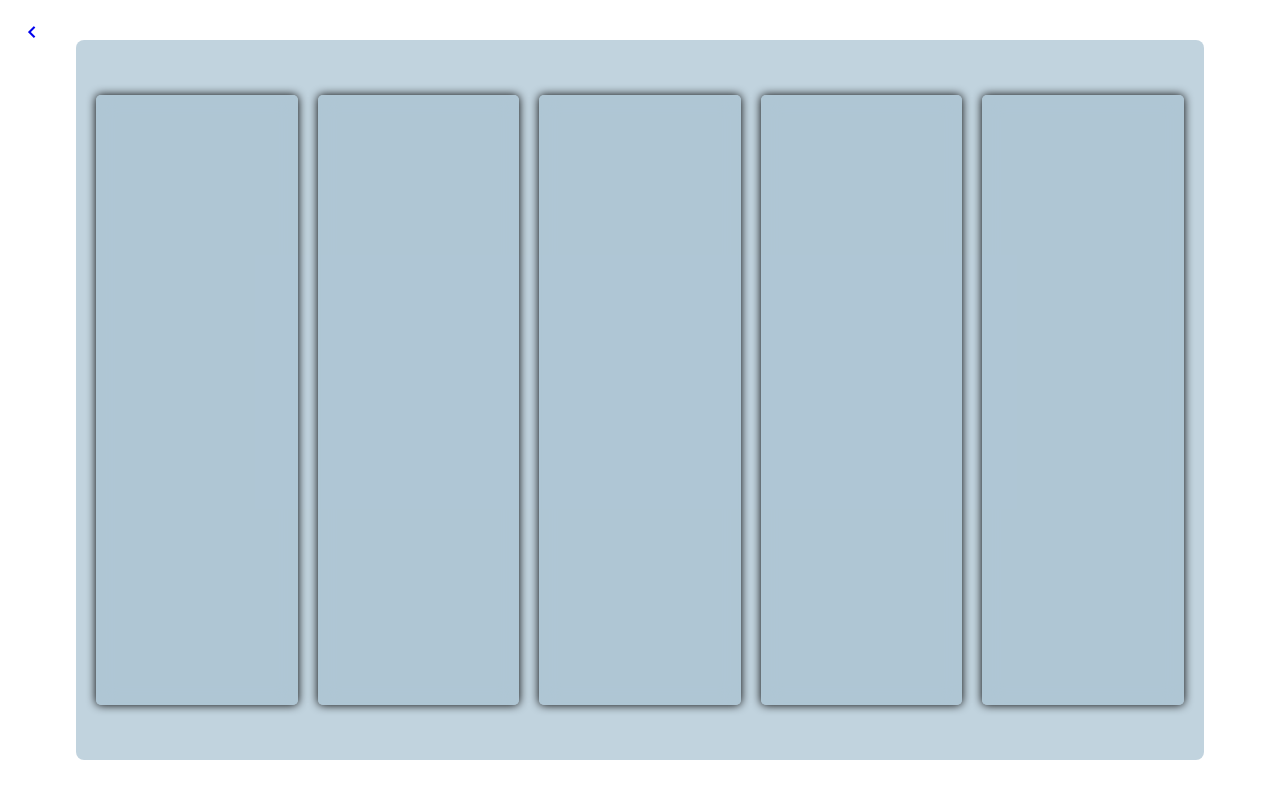
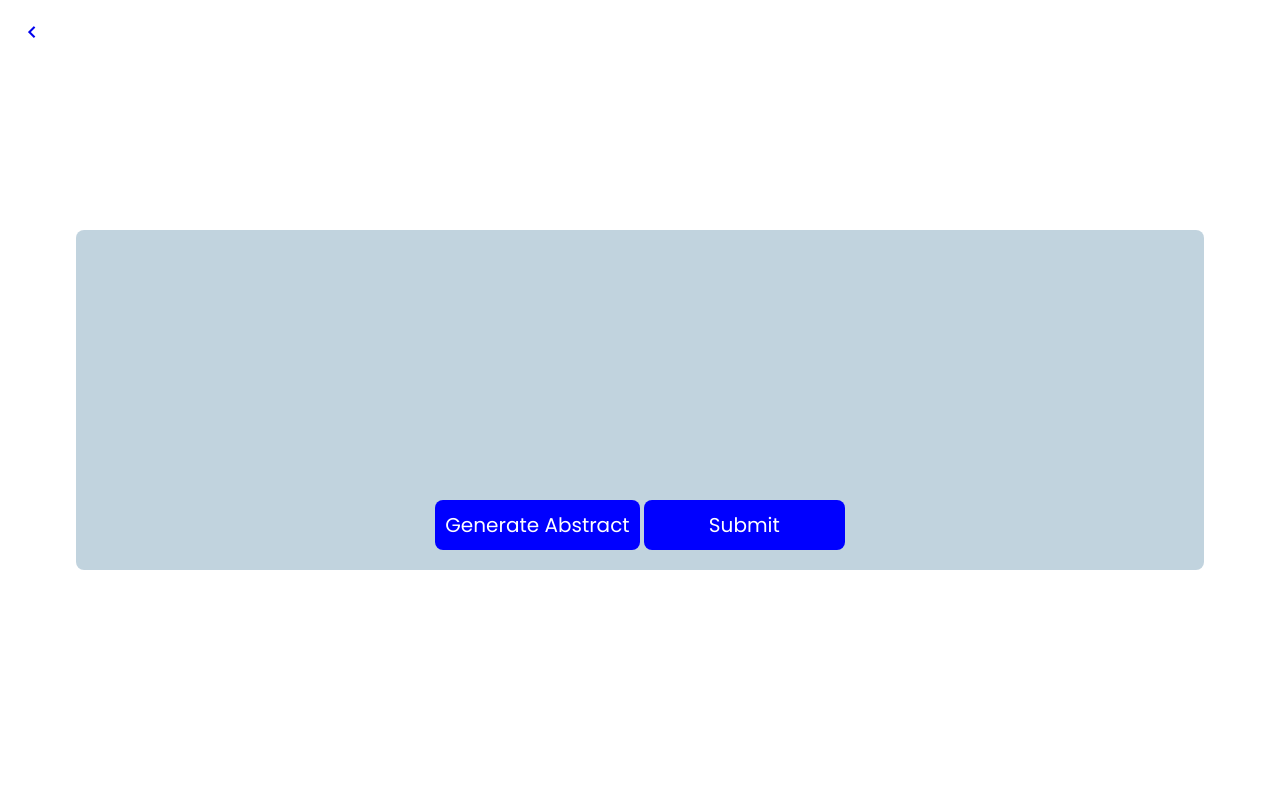
Before and after one commit to AceTops23/ResearchVault, a Flask app: page /abstract in a window 1280 px wide. Run offline with Flask 3, Linux system fonts and the light colour scheme.

Commit message:
di na gumana chatgpt

```diff
--- a/static/css/abstract.css
+++ b/static/css/abstract.css
@@ -13,6 +13,7 @@ body{
 }
 .container {
     display: flex;
+    flex-direction: column;
     justify-content: center;
     align-items: center;
     background: rgba(167, 193, 209, 0.7);
@@ -21,6 +22,42 @@ body{
     border-radius: 8px;
     padding: 20px;
     gap: 20px; /* Adjust the gap between items as needed */
+    overflow-y: auto; /* Add scroll when needed */
+    max-height: 300px; /* Adjust the max height for scroll as needed */
+  }
+
+  .span-container{
+    flex: 1;
+    display: flex;
+    flex-direction: row;
+    justify-content: center;
+    align-items: center;
+    gap: 20px;
+  }
+
+  .hidden {
+    display: none;
+  }
+
+  button{
+    background-color: blue;
+    color: white;
+    border: none;
+    padding: 10px;
+    cursor: pointer;
+    font-size: 20px;
+    border-radius: 8px;
+  }
+
+  button:hover{
+    transition: all 0.3s linear;
+    color: white;
+    background: rgb(0, 0, 66);
+  }
+
+  #submit{
+    padding-left: 65px;
+    padding-right: 65px;
   }
 
   a{
@@ -30,7 +67,7 @@ body{
   .container span {
     background: rgba(167, 193, 209, 0.7);
     height: 600px;
-    width: 350px;
+    width: 300px;
     cursor: pointer;
     color: black ;
     gap: 10px;
@@ -43,8 +80,8 @@ body{
 
   .container span:hover{
     transition: all 0.3s ease-in-out;
-    height: 700px;
-    width: 400px;
+    height: 620px;
+    width: 320px;
   }
 
   /* To adjust the placement of the middle spans */
--- a/static/js/abstract.js
+++ b/static/js/abstract.js
@@ -0,0 +1,5 @@
+document.getElementById('generate').addEventListener('click', function() {
+    var spanContainer = document.querySelector('.span-container');
+    spanContainer.classList.remove('hidden');
+
+});
--- a/templates/abstract.html
+++ b/templates/abstract.html
@@ -12,12 +12,19 @@
 
     <a href="/publish"><i class='bx bx-chevron-left'></i></a>
     <div class="container">
-        <span></span>
-        <span></span>
-        <span></span>
-        <span></span>
-        <span></span>
-      </div>
+        <div class="span-container">
+            <span class="hidden"></span>
+            <span class="hidden"></span>
+            <span class="hidden"></span>
+            <span class="hidden"></span>
+            <span class="hidden"></span>
+        </div>
+
+        <div class="buttons">
+            <button id="generate">Generate Abstract</button>
+            <button id="submit">Submit</button>
+        </div>
+    </div>
 
       <script src="{{ url_for('static', filename='js/abstract.js') }}"></script>
 </body>
```
Also changed, not shown: database.db, 1 other file.
